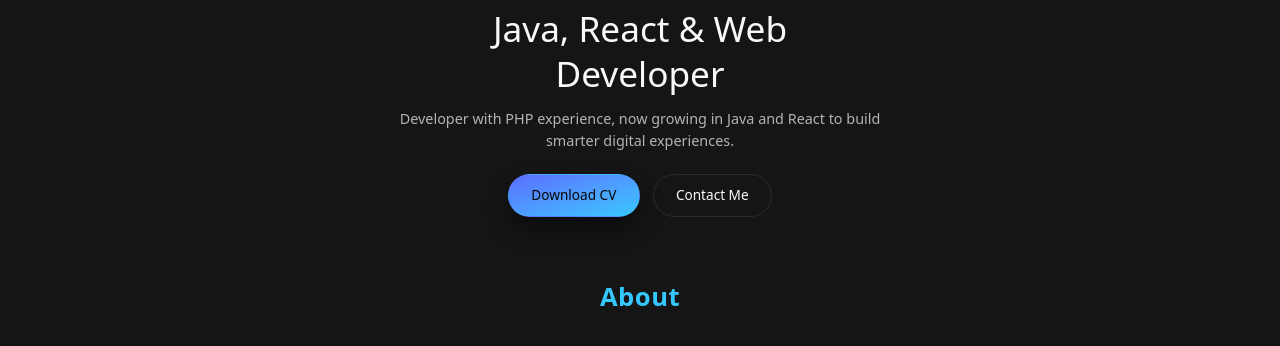
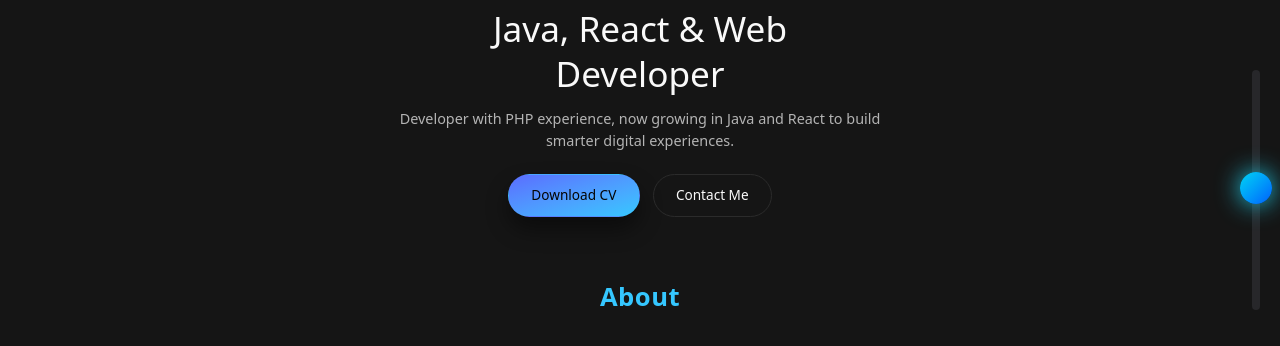
Before and after one commit to Sa-ran23/Sranfolioo, a React (Vite) app: page / in a window 1280 px wide. Shown: the part 210-556 px from the top of the page. Built offline with nearby package versions, Linux system fonts and the light colour scheme; grey boxes are pictures that could not be loaded.

Commit message:
Update App.jsx

```diff
--- a/src/App.jsx
+++ b/src/App.jsx
@@ -5,12 +5,14 @@ import Experience from "../src/components/Experience.jsx";
 import Projects from "../src/components/Projects.jsx";
 import Contact from "../src/components/Contact.jsx";
 import Footer from "../src/components/Footer.jsx";
+import ScrollIndicator from "./components/ScrollIndicator";
 
 function App() {
 
 
   return (
     <>
+     <ScrollIndicator />
      < Header />
      < Home />
      < Skills />
```
